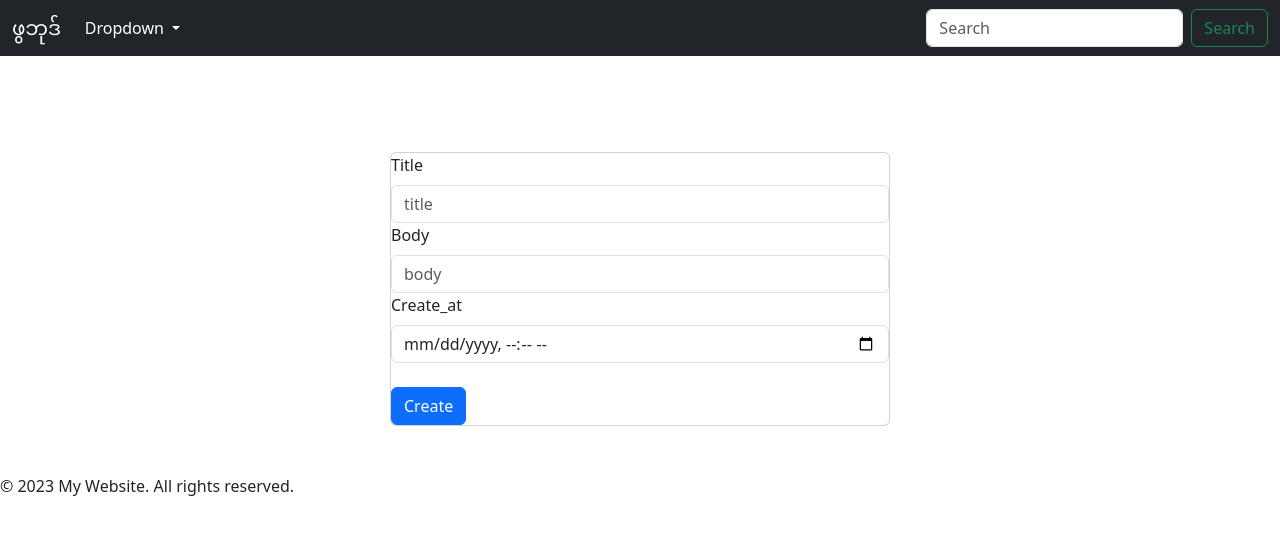
After one commit to ThanHtunAung-THA/django_blog, a Django app: page /blog/create/ in a window 1280 px wide. The commit adds this page. Shown: the top 535 px of the page. Run offline with Django 4.2, Linux system fonts and the light colour scheme.

Commit message:
post linst, create

```diff
--- /dev/null
+++ b/blog/templates/postCreate.html
@@ -0,0 +1,34 @@
+{% extends 'base.html' %}
+{% block title %}
+Post Create
+{% endblock %}
+
+{% block body %}
+
+  <div class="container mt-5 pt-5 mb-5 d-flex justify-content-center">
+    <div class="card" style="width: 500px;">
+      <form action="/blog/create/" method="post">
+        {% csrf_token %}
+        <div class="col-12">
+          <label for="title" class="form-label">Title</label>
+          <input type="text" class="form-control" name="title" placeholder="title" required>
+        </div>
+        <div class="col-12">
+          <label for="body" class="form-label">Body</label>
+          <input type="text" class="form-control" name="body" placeholder="body" required>
+        </div>
+        <div class="col-12">
+          <label for="Create_at" class="form-label">Create_at</label>
+          <input type="datetime-local" class="form-control" name="created" required>
+        </div>
+        <br>
+        <div class="col-12">
+          <button type="submit" class="btn btn-primary">Create</button>
+        </div>
+
+        </div>
+      </form>
+    </div>
+  </div>
+
+{% endblock %}
--- a/blog/urls.py
+++ b/blog/urls.py
@@ -3,5 +3,7 @@ from . import views
 
 
 urlpatterns = [
+      path('', views.post_list, name='post_list'),
+      path('create/', views.post_create, name='post_create'),
 
 ]
--- a/blog/views.py
+++ b/blog/views.py
@@ -1,3 +1,22 @@
-from django.shortcuts import render
+from django.shortcuts import render, redirect
+from blog.models import PostModel
 
 # Create your views here.
+# view
+def post_list(request):
+  # posts = PostModel.objects.all().order_by('-created_at')
+  posts = PostModel.objects.all().order_by('-created_at')
+  return render(request, 'postList.html', {"posts" : posts})
+
+# create
+def post_create(request):
+  if request.method == "GET":
+    return render(request, 'postCreate.html')
+  if request.method == "POST":
+    posts = PostModel.objects.create(
+    title = request.POST.get('title'),
+    body = request.POST.get('body'),
+    created_at = request.POST.get('created')
+    )
+    posts.save()
+    return redirect('/blog/')
--- a/templates/base.html
+++ b/templates/base.html
@@ -6,12 +6,20 @@
   <title>
     {% block title %} {% endblock %}
   </title>
-  <link rel="stylesheet" href="<link href="https://cdn.jsdelivr.net/npm/bootstrap@5.3.3/dist/css/bootstrap.min.css" rel="stylesheet" integrity="sha384-QWTKZyjpPEjISv5WaRU9OFeRpok6YctnYmDr5pNlyT2bRjXh0JMhjY6hW+ALEwIH" crossorigin="anonymous">">
+  <link rel="stylesheet" href="https://cdn.jsdelivr.net/npm/bootstrap@5.3.3/dist/css/bootstrap.min.css" rel="stylesheet" integrity="sha384-QWTKZyjpPEjISv5WaRU9OFeRpok6YctnYmDr5pNlyT2bRjXh0JMhjY6hW+ALEwIH" crossorigin="anonymous">
+  <style>
+    a.nav-link, a.navbar-brand {
+    color: white !important;
+    }
+
+  </style>
 </head>
 <body>
+
   {% include 'header.html' %}
   {% block body %} {% endblock %}
   {% include 'footer.html' %}
-<script src="<script src="https://cdn.jsdelivr.net/npm/bootstrap@5.3.3/dist/js/bootstrap.bundle.min.js" integrity="sha384-YvpcrYf0tY3lHB60NNkmXc5s9fDVZLESaAA55NDzOxhy9GkcIdslK1eN7N6jIeHz" crossorigin="anonymous"></script>"></script>
+
+<script src="https://cdn.jsdelivr.net/npm/bootstrap@5.3.3/dist/js/bootstrap.bundle.min.js" integrity="sha384-YvpcrYf0tY3lHB60NNkmXc5s9fDVZLESaAA55NDzOxhy9GkcIdslK1eN7N6jIeHz" crossorigin="anonymous"></script>
 </body>
 </html>
--- a/templates/header.html
+++ b/templates/header.html
@@ -1,31 +1,27 @@
-<nav class="navbar navbar-expand-lg bg-body-tertiary">
+<nav class="navbar navbar-expand-lg navbar-light bg-dark">
   <div class="container-fluid">
-    <a class="navbar-brand" href="#">Navbar</a>
+    <a class="navbar-brand" href="/blog/">ဖွဘုဒ်</a>
     <button class="navbar-toggler" type="button" data-bs-toggle="collapse" data-bs-target="#navbarSupportedContent" aria-controls="navbarSupportedContent" aria-expanded="false" aria-label="Toggle navigation">
       <span class="navbar-toggler-icon"></span>
     </button>
     <div class="collapse navbar-collapse" id="navbarSupportedContent">
       <ul class="navbar-nav me-auto mb-2 mb-lg-0">
-        <li class="nav-item">
-          <a class="nav-link active" aria-current="page" href="#">Home</a>
-        </li>
-        <li class="nav-item">
-          <a class="nav-link" href="#">Link</a>
-        </li>
         <li class="nav-item dropdown">
           <a class="nav-link dropdown-toggle" href="#" role="button" data-bs-toggle="dropdown" aria-expanded="false">
             Dropdown
           </a>
           <ul class="dropdown-menu">
-            <li><a class="dropdown-item" href="#">Action</a></li>
-            <li><a class="dropdown-item" href="#">Another action</a></li>
+            <li><a class="dropdown-item" href="/blog/">Home</a></li>
             <li><hr class="dropdown-divider"></li>
-            <li><a class="dropdown-item" href="#">Something else here</a></li>
+            <li><a class="dropdown-item" href="/blog/create/">Create</a></li>
+            <li><a class="dropdown-item" href="#upd">Update</a></li>
+            <li><hr class="dropdown-divider"></li>
+            <li><a class="dropdown-item" href="#del">Delete</a></li>
           </ul>
         </li>
-        <li class="nav-item">
+        <!-- <li class="nav-item">
           <a class="nav-link disabled" aria-disabled="true">Disabled</a>
-        </li>
+        </li> -->
       </ul>
       <form class="d-flex" role="search">
         <input class="form-control me-2" type="search" placeholder="Search" aria-label="Search">
```
Also changed, not shown: blog/templates/postList.html (added, +24 -0 lines), db.sqlite3.
